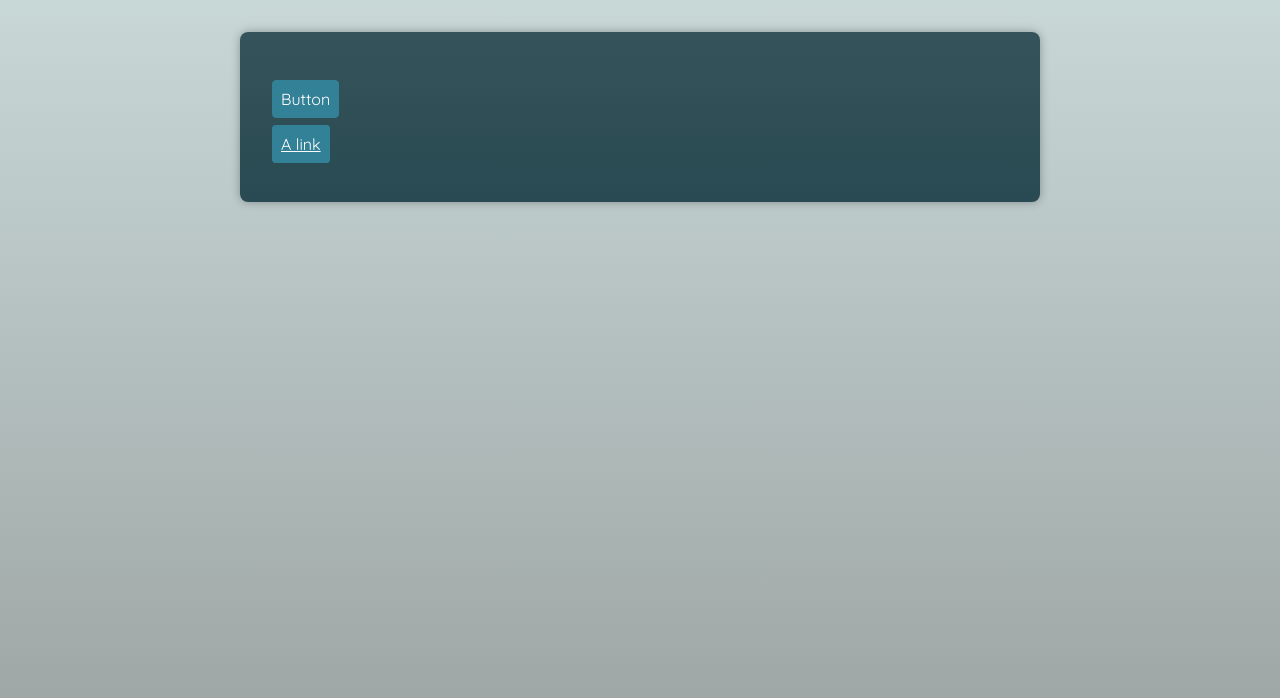
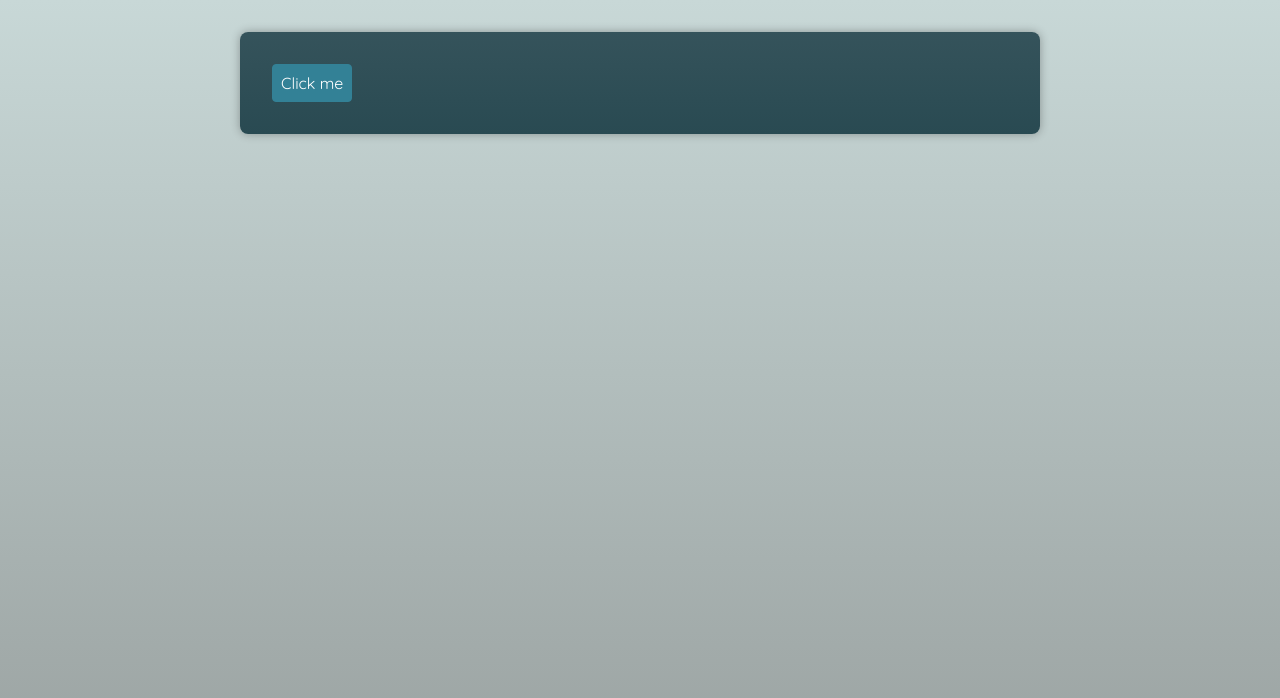
Before and after one commit to AssafGolani/ReactTS-GenericComponents-TimersExample, a React (Vite) app: page / in a window 1280 px wide. Shown: the top 698 px of the page. Built offline with nearby package versions, Linux system fonts and the light colour scheme; a web font is replaced by a local one.

Commit message:
feat: Update App component to use Container component for button

```diff
--- a/src/App.tsx
+++ b/src/App.tsx
@@ -1,13 +1,9 @@
 import Button from "./components/Button";
+import Container from "./components/Container";
 function App() {
   return (
     <main>
-      <p>
-        <Button>Button</Button>
-      </p>
-      <p>
-        <Button href="https://google.com">A link</Button>
-      </p>
+      <Container as={Button}>Click me</Container>
     </main>
   );
 }
```
